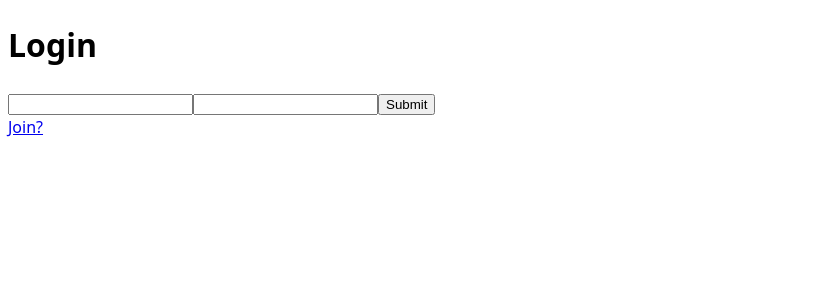
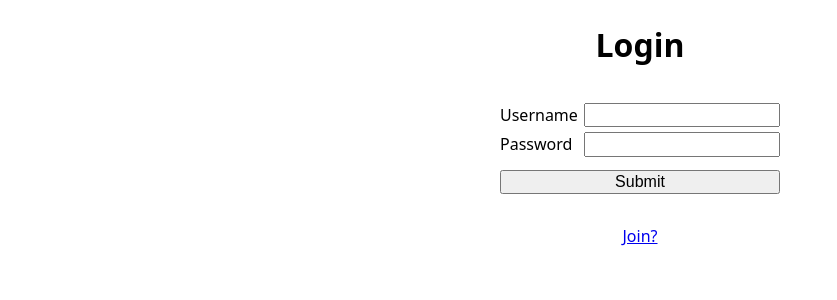
Before and after one commit to evasquare/spring-security-authentication, a React (Vite) app in the folder frontend/: page / in a window 1280 px wide. Shown: the top 300 px of the page, without its empty margins (0-837 px from the left). Built offline with nearby package versions, Linux system fonts and the light colour scheme; no server answers.

Commit message:
Make join page layout

```diff
--- a/frontend/package.json
+++ b/frontend/package.json
@@ -10,10 +10,12 @@
     "preview": "vite preview"
   },
   "dependencies": {
+    "normalize.css": "^3.0.3",
     "react": "^19.0.0",
     "react-dom": "^19.0.0",
     "react-hook-form": "^7.54.2",
-    "react-router": "^7.3.0"
+    "react-router": "^7.3.0",
+    "styled-components": "^6.1.15"
   },
   "devDependencies": {
     "@eslint/js": "^9.21.0",
@@ -24,6 +26,7 @@
     "eslint-plugin-react-hooks": "^5.1.0",
     "eslint-plugin-react-refresh": "^0.4.19",
     "globals": "^15.15.0",
+    "sass": "^1.85.1",
     "typescript": "~5.7.2",
     "typescript-eslint": "^8.24.1",
     "vite": "^6.2.0"
--- a/frontend/src/Join.tsx
+++ /dev/null
@@ -1,65 +0,0 @@
-import { useEffect, useState } from "react";
-import { SubmitHandler, useForm } from "react-hook-form";
-import { getCsrfToken, validateSession } from "./lib/utils";
-import { SERVER_URL } from "./lib/variables";
-
-interface Inputs {
-    username: string;
-    password: string;
-}
-
-const Join = () => {
-    useEffect(() => {
-        (async () => {
-            if (await validateSession()) {
-                window.location.href = "/user";
-            }
-        })();
-    }, []);
-
-    const [errorMessage, setErrorMessage] = useState<string>("");
-    const { register, handleSubmit } = useForm<Inputs>();
-
-    const onSubmit: SubmitHandler<Inputs> = async (data) => {
-        try {
-            const csrfToken = getCsrfToken();
-            const response = await fetch(`${SERVER_URL}/auth/join`, {
-                method: "POST",
-                headers: {
-                    "Content-Type": "application/json",
-                    "X-XSRF-TOKEN": csrfToken ?? "",
-                },
-                credentials: "include",
-                body: JSON.stringify({
-                    username: data.username,
-                    password: data.password,
-                }),
-            });
-            if (!response.ok) {
-                throw new Error(await response.text());
-            }
-            window.location.href = "/";
-        } catch (error: unknown) {
-            if (error instanceof Error) {
-                setErrorMessage(error.message);
-            }
-        }
-    };
-
-    return (
-        <>
-            <h1>Join</h1>
-            {errorMessage}
-            <form onSubmit={handleSubmit(onSubmit)}>
-                <input {...register("username", { required: true })} />
-                <input {...register("password", { required: true })} />
-
-                <input type="submit" />
-            </form>
-
-            <a href="/">Login?</a>
-        </>
-    );
-};
-
-export default Join;
--- /dev/null
+++ b/frontend/src/pages/Home.tsx
@@ -0,0 +1,119 @@
+import { useForm, SubmitHandler } from "react-hook-form";
+import { getCsrfToken, validateSession } from "../lib/utils";
+import { SERVER_URL } from "../lib/variables";
+import { useEffect, useState } from "react";
+import styled from "styled-components";
+
+const LoginContainer = styled.div`
+    display: flex;
+    flex-direction: column;
+    justify-content: center;
+    align-items: center;
+`;
+
+const Title = styled.h1`
+    color: black;
+`;
+
+const Form = styled.form`
+    display: flex;
+    flex-direction: column;
+    width: 100%;
+    max-width: 280px;
+
+    margin-bottom: 30px;
+`;
+
+const InputContainer = styled.div`
+    display: flex;
+    flex-direction: row;
+    justify-content: space-between;
+    width: 100%;
+    margin-bottom: 5px;
+`;
+
+const Input = styled.input`
+    width: 67%;
+`;
+
+const LoginSubmit = styled.input`
+    margin-top: 8px;
+`;
+
+const ErrorMessage = styled.span`
+    color: tomato;
+    margin-bottom: 12px;
+`;
+interface Inputs {
+    username: string;
+    password: string;
+}
+
+const Home = () => {
+    useEffect(() => {
+        (async () => {
+            if (await validateSession()) {
+                window.location.href = "/user";
+            }
+        })();
+    }, []);
+
+    const [errorMessage, setErrorMessage] = useState<string>("");
+    const { register, handleSubmit } = useForm<Inputs>();
+
+    const onSubmit: SubmitHandler<Inputs> = async (data) => {
+        try {
+            const csrfToken = getCsrfToken();
+            const response = await fetch(`${SERVER_URL}/auth/login`, {
+                method: "POST",
+                headers: {
+                    "Content-Type": "application/json",
+                    "X-XSRF-TOKEN": csrfToken ?? "",
+                },
+                credentials: "include",
+                body: JSON.stringify({
+                    username: data.username,
+                    password: data.password,
+                }),
+            });
+            if (!response.ok) {
+                throw new Error(await response.text());
+            }
+            window.location.href = "/user";
+        } catch (error: unknown) {
+            const serverNotRespondingMessages = [
+                "NetworkError when attempting to fetch resource.",
+                "Failed to fetch",
+                "Load failed",
+            ];
+            if (error instanceof Error) {
+                if (serverNotRespondingMessages.includes(error.message)) {
+                    setErrorMessage("Server is not responding...");
+                } else {
+                    setErrorMessage(error.message);
+                }
+            }
+        }
+    };
+
+    return (
+        <LoginContainer>
+            <Title>Login</Title>
+            <ErrorMessage>{errorMessage}</ErrorMessage>
+            <Form onSubmit={handleSubmit(onSubmit)}>
+                <InputContainer>
+                    <label htmlFor="username">Username</label>
+                    <Input {...register("username", { required: true })} />
+                </InputContainer>
+                <InputContainer>
+                    <label htmlFor="username">Password</label>
+                    <Input {...register("password", { required: true })} />
+                </InputContainer>
+                <LoginSubmit type="submit" />
+            </Form>
+            <a href="/join">Join?</a>
+        </LoginContainer>
+    );
+};
+
+export default Home;
--- a/frontend/src/Home.tsx
+++ b/frontend/src/pages/Join.tsx
@@ -1,14 +1,14 @@
-import { useForm, SubmitHandler } from "react-hook-form";
-import { getCsrfToken, validateSession } from "./lib/utils";
-import { SERVER_URL } from "./lib/variables";
 import { useEffect, useState } from "react";
+import { SubmitHandler, useForm } from "react-hook-form";
+import { getCsrfToken, validateSession } from "../lib/utils";
+import { SERVER_URL } from "../lib/variables";
 
 interface Inputs {
     username: string;
     password: string;
 }
 
-const Home = () => {
+const Join = () => {
     useEffect(() => {
         (async () => {
             if (await validateSession()) {
@@ -21,10 +21,9 @@ const Home = () => {
     const { register, handleSubmit } = useForm<Inputs>();
 
     const onSubmit: SubmitHandler<Inputs> = async (data) => {
-        console.log(data);
         try {
             const csrfToken = getCsrfToken();
-            const response = await fetch(`${SERVER_URL}/auth/login`, {
+            const response = await fetch(`${SERVER_URL}/auth/join`, {
                 method: "POST",
                 headers: {
                     "Content-Type": "application/json",
@@ -39,7 +38,7 @@ const Home = () => {
             if (!response.ok) {
                 throw new Error(await response.text());
             }
-            window.location.href = "/user";
+            window.location.href = "/";
         } catch (error: unknown) {
             if (error instanceof Error) {
                 setErrorMessage(error.message);
@@ -49,18 +48,21 @@ const Home = () => {
 
     return (
         <>
-            <h1>Login</h1>
+            <h1>Join</h1>
             {errorMessage}
             <form onSubmit={handleSubmit(onSubmit)}>
-                <input {...register("username", { required: true })} />
+                <input
+                    id="username"
+                    {...register("username", { required: true })}
+                />
                 <input {...register("password", { required: true })} />
 
                 <input type="submit" />
             </form>
 
-            <a href="/join">Join?</a>
+            <a href="/">Login?</a>
         </>
     );
 };
 
-export default Home;
+export default Join;
--- a/frontend/src/User.tsx
+++ b/frontend/src/pages/User.tsx
@@ -1,6 +1,6 @@
 import { useEffect, useState } from "react";
-import { getCsrfToken, validateSession } from "./lib/utils";
-import { SERVER_URL } from "./lib/variables";
+import { getCsrfToken, validateSession } from "../lib/utils";
+import { SERVER_URL } from "../lib/variables";
 
 const User = () => {
     const [username, setUsername] = useState<string | null>(null);
```
Also changed, not shown: frontend/src/App.tsx (+4 -3 lines), 1 other file (tests, documents, lock files or other folders).
